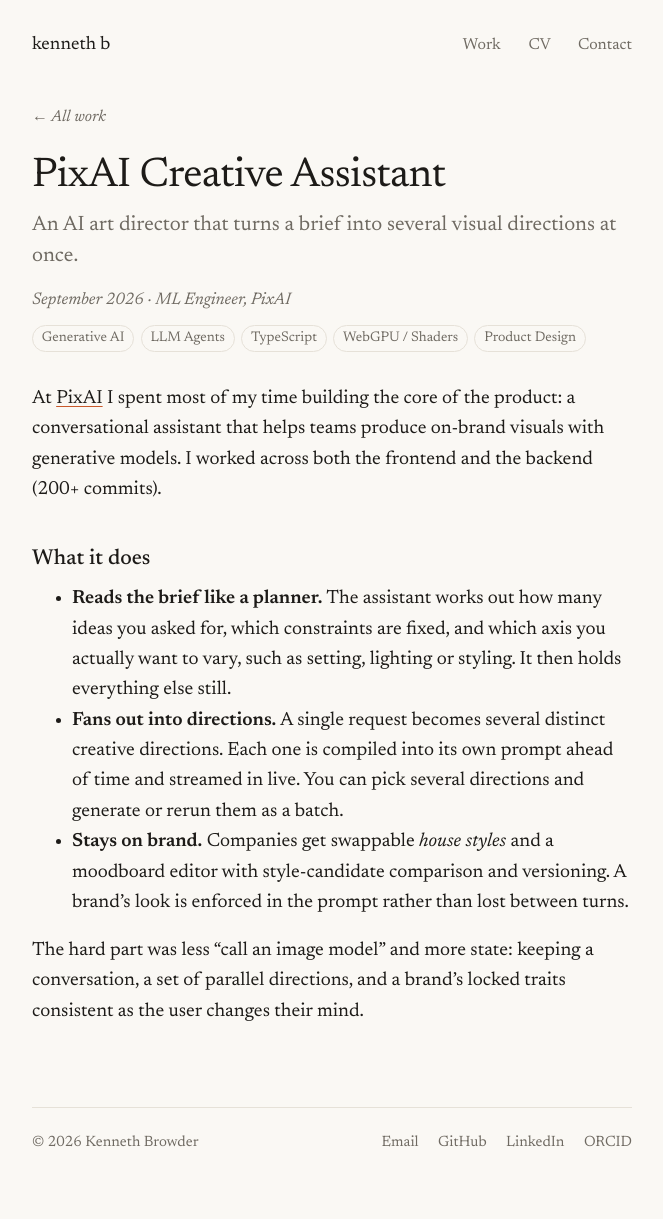
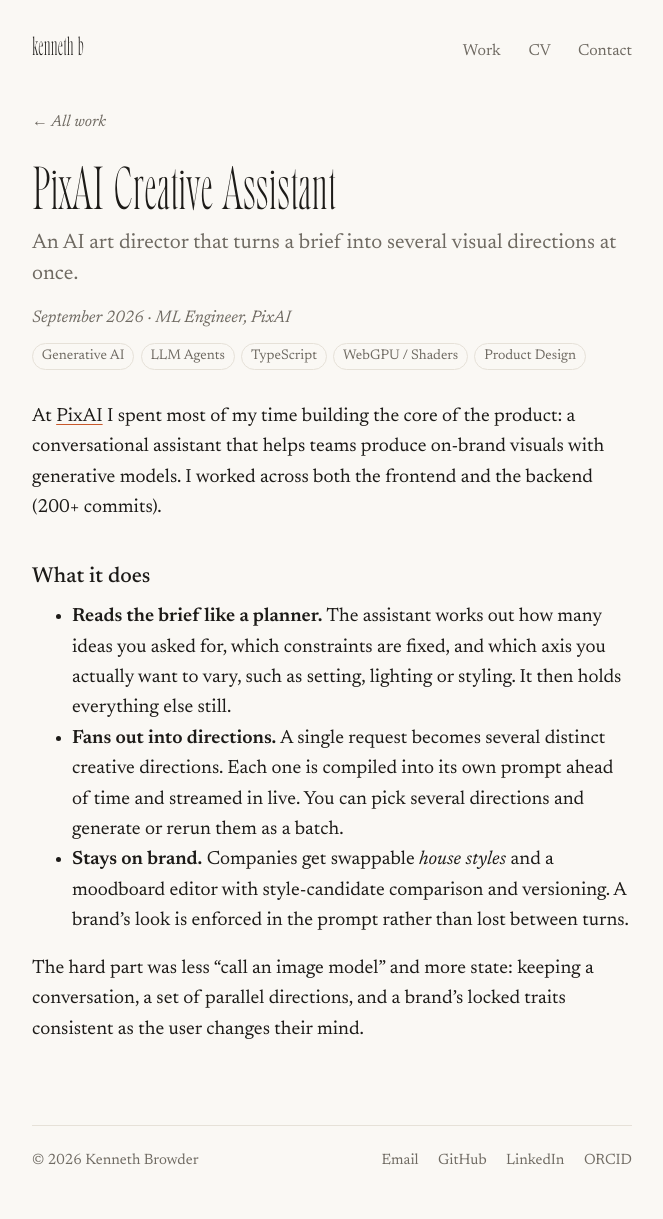
Before and after one commit to pandanautinspace/pandanautinspace.github.io, a Jekyll site: the page built from _projects/pixai-creative-assistant.md, in a window 1280 px wide. Shown: the whole page, without its empty margins (308-971 px from the left). Built offline with Jekyll 4.4.1, drawn with Linux system fonts in a browser that asks for light colours; some web fonts are replaced.

Commit message:
Helsa Display (demo, watermarked glyphs stripped) for masthead/titles; Gmail-only contact; PixAI page ready for media
Co-Authored-By: Claude Opus 5.5 <noreply@anthropic.com>
Claude-Session: https://claude.ai/code/session_012DSXwSFicvD2pDRBKFyJh9

```diff
--- a/_projects/pixai-creative-assistant.md
+++ b/_projects/pixai-creative-assistant.md
@@ -32,5 +32,3 @@ I worked across both the frontend and the backend (200+ commits).
 
 The hard part was less "call an image model" and more state: keeping a conversation, a set of
 parallel directions, and a brand's locked traits consistent as the user changes their mind.
-
-<!-- TODO: add 1–2 screenshots or a short screen recording once PixAI OKs it. Avoid client names. -->
--- a/assets/css/style.css
+++ b/assets/css/style.css
@@ -1,11 +1,10 @@
 /* kennethb.me — minimal, warm, morning */
-/* Helsa Display: drop the licensed webfont files into /assets/fonts/ (see README). Until then it
-   falls back to a locally-installed copy, then Newsreader. */
+/* Helsa Display (demo, free for personal use — fontlot.com/helsa-display-font).
+   The demo replaces 4, hyphen, quotes, brackets, & etc. with a "DEMO" stamp, so those glyphs were
+   stripped from the woff2; the browser draws them in Newsreader instead. */
 @font-face {
   font-family: "Helsa Display";
-  src: local("Helsa Display"), local("HelsaDisplay-Regular"),
-       url("../fonts/HelsaDisplay-Regular.woff2") format("woff2"),
-       url("../fonts/HelsaDisplay-Regular.woff") format("woff");
+  src: url("../fonts/HelsaDisplay-Regular.woff2") format("woff2");
   font-weight: 400; font-style: normal; font-display: swap;
 }
 :root {
@@ -45,7 +44,7 @@ a:hover { color: var(--accent); }
 
 /* header / footer */
 .site-header { display: flex; justify-content: space-between; align-items: baseline; padding: 2.25rem 0 3rem; font: 400 1rem/1 var(--serif); }
-.wordmark { font-family: var(--display); font-size: 1.15rem; }
+.wordmark { font-family: var(--display); font-size: 1.6rem; line-height: .8; }
 .wordmark { text-decoration: none; }
 .site-header nav a { margin-left: 1.5rem; text-decoration: none; color: var(--muted); }
 .site-header nav a:hover, .site-header nav a[aria-current] { color: var(--fg); }
@@ -55,8 +54,8 @@ a:hover { color: var(--accent); }
 /* intro */
 .intro { position: relative; }
 .portrait { float: right; width: 84px; height: 84px; border-radius: 50%; object-fit: cover; margin: .25rem 0 1rem 1.5rem; filter: saturate(.9); }
-.masthead { font: 400 clamp(3.5rem, 19vw, 8rem)/.9 var(--display); letter-spacing: -.035em; margin: 0 0 3rem; white-space: nowrap; }
-.greeting { font-family: var(--display); font-weight: 400; font-size: clamp(2.1rem, 6vw, 2.75rem); line-height: 1.05; letter-spacing: -.02em; margin: 0 0 .5rem; }
+.masthead { font: 400 clamp(6rem, 34vw, 13.5rem)/.82 var(--display); letter-spacing: -.045em; margin: 0 0 3rem; white-space: nowrap; }
+.greeting { font-family: var(--display); font-weight: 400; font-size: clamp(2.9rem, 8vw, 3.75rem); line-height: 1.05; letter-spacing: -.02em; margin: 0 0 .5rem; }
 .clock { font: italic 400 1rem/1.4 var(--serif); color: var(--muted); margin: 0 0 2rem; min-height: 1.4em; }
 .sun-emoji { font-size: .8em; }
 .bio { margin: 0 0 1.1rem; }
@@ -78,13 +77,13 @@ section { margin-top: 4rem; clear: both; }
 .feature { display: block; text-decoration: none; }
 .feature img { display: block; width: 100%; aspect-ratio: 16/9; object-fit: cover; border-radius: 6px; margin-bottom: .9rem; background: var(--line); }
 .feature-meta { display: block; font: italic 400 .95rem/1.4 var(--serif); color: var(--muted); margin-bottom: .2rem; }
-.feature-title { display: block; font-family: var(--display); font-size: 1.5rem; line-height: 1.25; letter-spacing: -.01em; }
+.feature-title { display: block; font-family: var(--display); font-size: 2.15rem; line-height: 1.05; letter-spacing: 0; }
 .feature:hover .feature-title { color: var(--accent); }
 .feature-text { display: block; color: var(--muted); margin-top: .25rem; }
 
 /* pages & projects */
 .back { font: italic 400 1rem/1 var(--serif); color: var(--muted); text-decoration: none; }
-.page-title { font-family: var(--display); font-weight: 400; font-size: clamp(2rem, 5.5vw, 2.6rem); line-height: 1.12; letter-spacing: -.015em; margin: 1.25rem 0 .75rem; }
+.page-title { font-family: var(--display); font-weight: 400; font-size: clamp(2.8rem, 8vw, 3.75rem); line-height: 1; letter-spacing: 0; margin: 1.25rem 0 .75rem; }
 .lede { font-size: 1.3rem; line-height: 1.45; color: var(--muted); margin: 0 0 1rem; }
 .meta { font: italic 400 1.05rem/1.5 var(--serif); color: var(--muted); margin: 0 0 .75rem; }
 .tags { display: flex; flex-wrap: wrap; gap: .4rem; margin-bottom: 2rem; }
--- a/contact.txt
+++ b/contact.txt
@@ -1,3 +1,3 @@
-personal email: kendbrowder@gmail.com
-school email: kenneth-browder@ip-paris.fr
+email: kendbrowder@gmail.com
 linkedin: https://www.linkedin.com/in/kenneth-browder/
+github: https://github.com/pandanautinspace
```
Also changed, not shown: assets/fonts/HelsaDisplay-Regular.woff2 (added).
